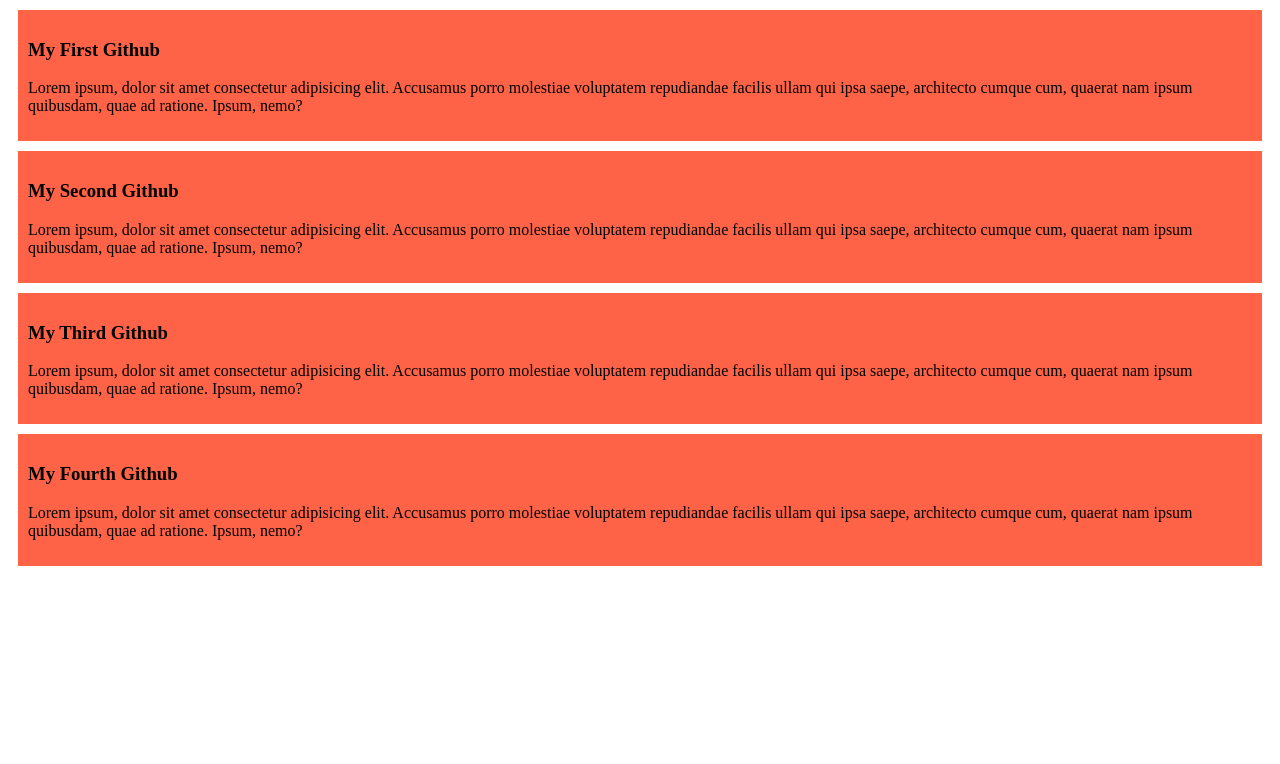
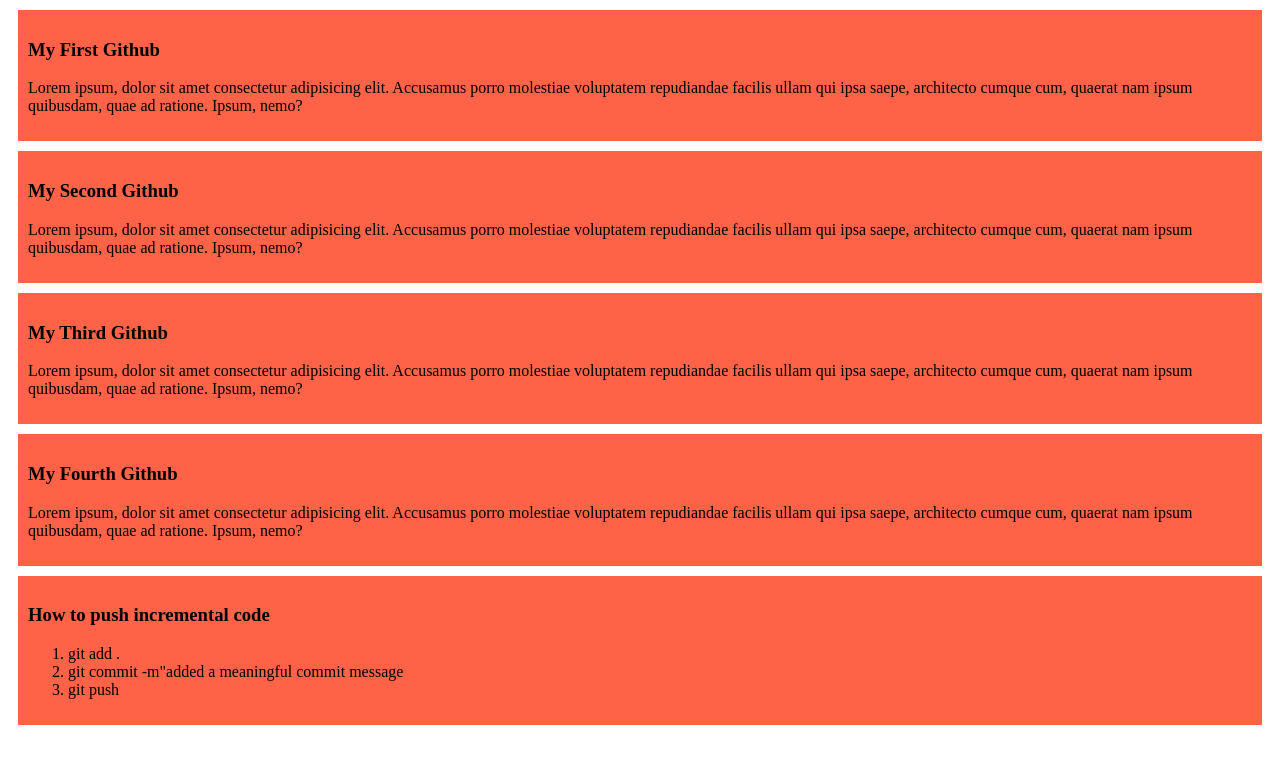
Before and after one commit to apurbagoon1/my-first-git-repo, a plain HTML site: page index.html in a window 1280 px wide. Drawn offline with Linux system fonts and the light colour scheme.

Commit message:
added a list to push code

```diff
--- a/index.html
+++ b/index.html
@@ -26,5 +26,14 @@
         <h3>My Fourth Github</h3>
         <p>Lorem ipsum, dolor sit amet consectetur adipisicing elit. Accusamus porro molestiae voluptatem repudiandae facilis ullam qui ipsa saepe, architecto cumque cum, quaerat nam ipsum quibusdam, quae ad ratione. Ipsum, nemo?</p>
     </div>
+
+    <div>
+        <h3>How to push incremental code</h3>
+        <ol>
+            <li>git add .</li>
+            <li>git commit -m"added a meaningful commit message</li>
+            <li>git push</li>
+        </ol>
+    </div>
 </body>
 </html>
```
